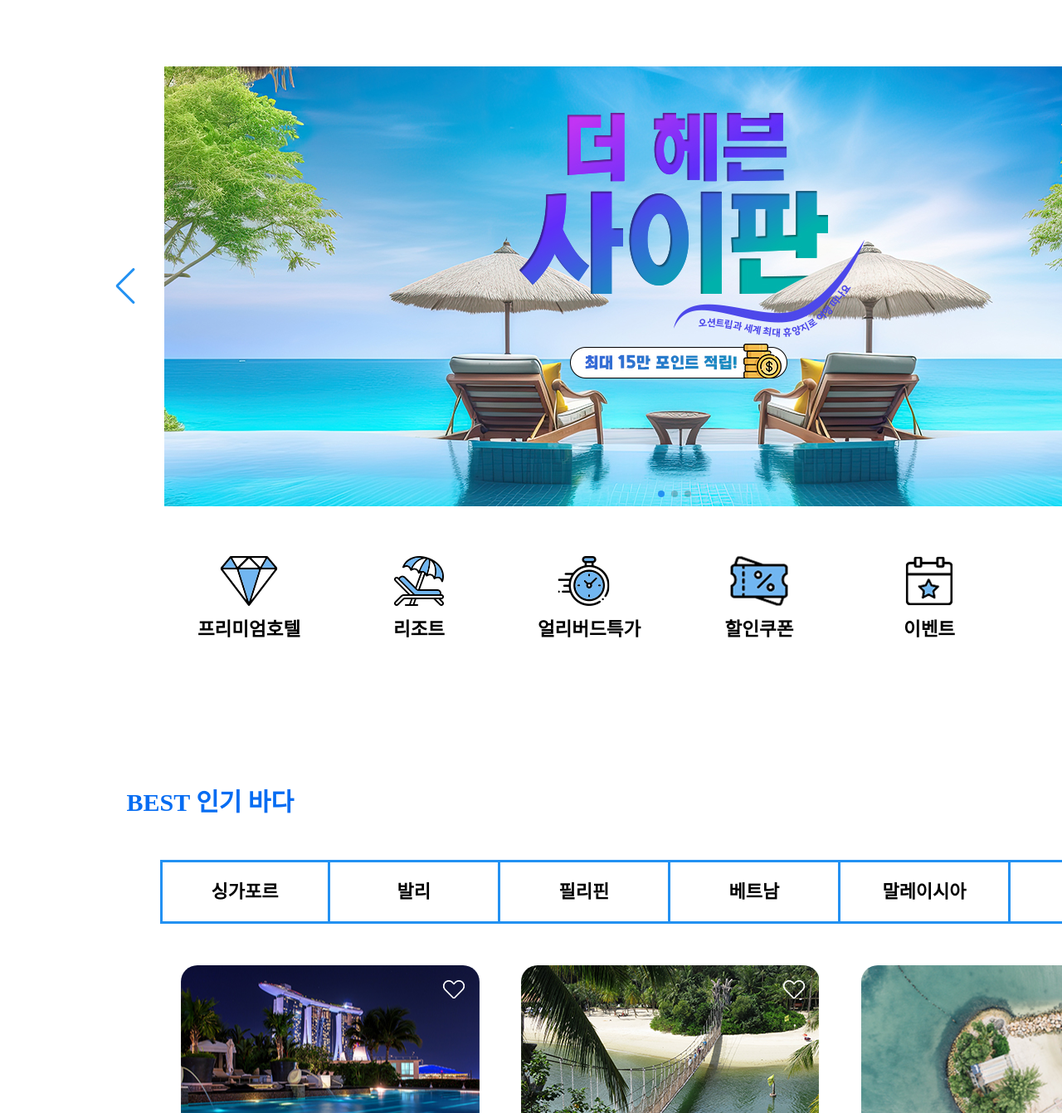
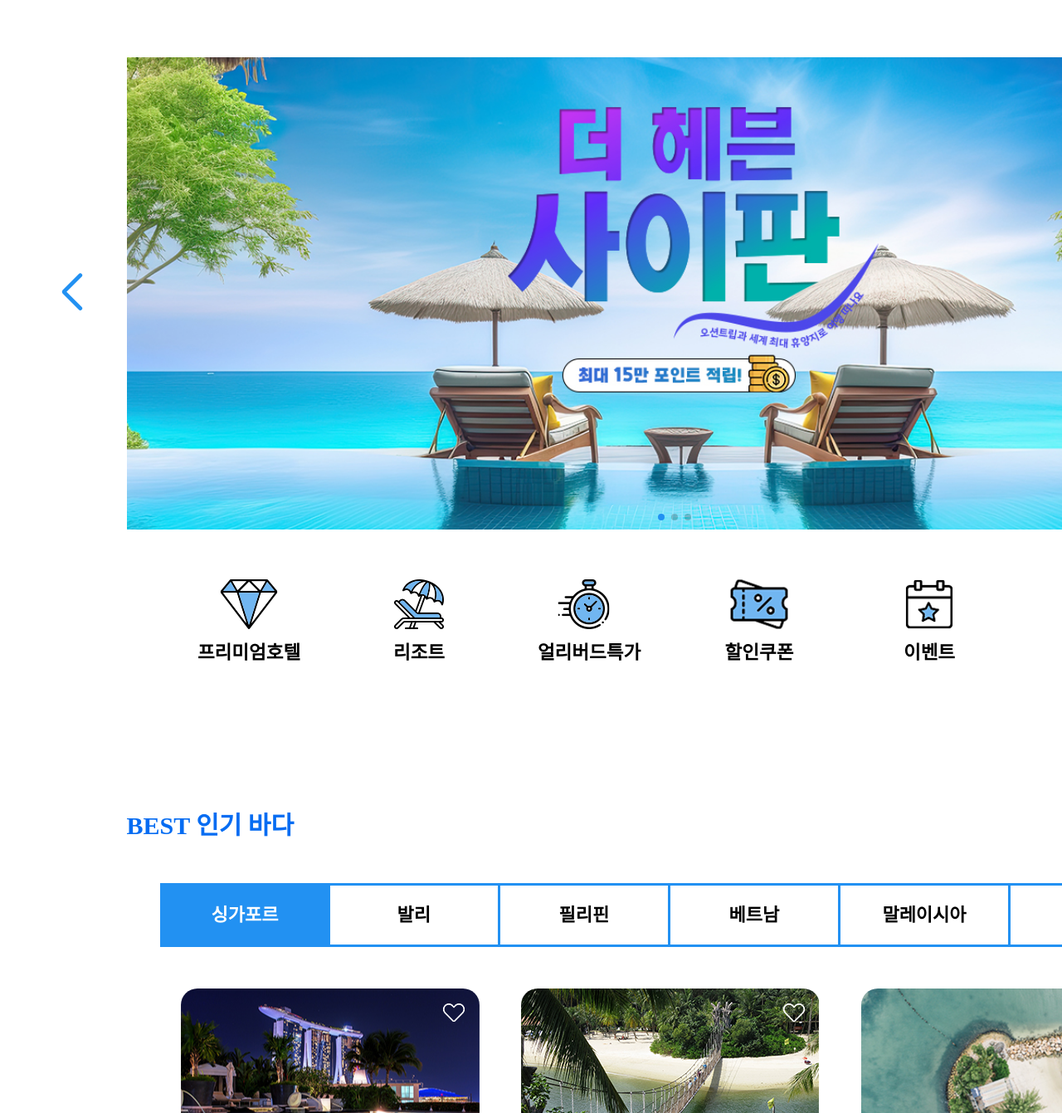
Before and after one commit to ogon38/oceantrip, a plain HTML site: page oversea.html in a window 1280 px wide. Shown: the part 1219-2560 px from the top of the page at 83% size. Drawn offline with nearby package versions, Linux system fonts and the light colour scheme; a web font is replaced by a local one.

Commit message:
Add files via upload

```diff
--- a/css/domestic.css
+++ b/css/domestic.css
@@ -16,7 +16,7 @@ img, video, iframe{
 body{
     font-family: 'SUITE Variable', sans-serif;
     font-size: 15px;
-    min-width: 1625px;
+    min-width: 1600px;
 }
 
 #main{
@@ -215,7 +215,6 @@ body{
 
     .swiper {
       width: 1230px;
-      padding: 0 70px !important;
       height: 100%;
     }
 
@@ -685,3 +684,12 @@ h5{
 .f_box p{
     font-weight: 100;
 }
+
+
+#arrow_relativ{width:1500px; margin:0 auto;
+  position:relative; margin-top: 200px;}
+  .card4_out{width:1320px; margin:0 auto;}
+  .card4_out_next{right:0;}
+  .card4_out_prev{left:0;}
+  .card4_out_next:after, .card4_out_prev:after{
+  font-size: 18px; font-weight:bold;}
--- a/css/oversea.css
+++ b/css/oversea.css
@@ -210,9 +210,9 @@ body{
   /* 슬라이드 */
 
 
+
     .swiper {
       width: 1230px;
-      padding: 0 70px !important;
       height: 100%;
     }
 
@@ -331,9 +331,10 @@ h5{
             color: white !important;
             cursor: pointer;
 		}
-		html ul.tabs li.active, html ul.tabs li.active a:hover  {
+		html ul.tabs li.active span, html ul.tabs li.active a:hover  {
 			 /*--Makes sure that the active tab does not listen to the hover properties--*/
 			background: #2291f2;
+            color: white;
 			/*--Makes the active tab look like it's connected with its content--*/
 		}
 
@@ -350,7 +351,7 @@ h5{
 
 
         .tab{
-            background-color: white !important;
+            background-color: white;
         }
         .active a{
             background-color: #2291f2 !important;
@@ -971,3 +972,12 @@ h5{
 .f_box p{
     font-weight: 100;
 }
+
+
+#arrow_relativ{width:1500px; margin:0 auto;
+    position:relative; margin-top: 69px;}
+    .card4_out{width:1320px; margin:0 auto;}
+    .card4_out_next{right:0;}
+    .card4_out_prev{left:0;}
+    .card4_out_next:after, .card4_out_prev:after{
+    font-size: 18px; font-weight:bold;}
--- a/js/oversea.js
+++ b/js/oversea.js
@@ -9,8 +9,8 @@
       clickable: true,
     },
     navigation: {
-      nextEl: ".swiper-button-next",
-      prevEl: ".swiper-button-prev",
+      nextEl: ".card4_out_next",
+      prevEl: ".card4_out_prev",
     },
   });
 
--- a/oversea.html
+++ b/oversea.html
@@ -2,7 +2,7 @@
 <html lang="ko">
 <head>
     <meta charset="UTF-8">
-    <meta name="viewport" content="width=1450px">
+    <meta name="viewport" content="width=1625px">
     <title>해외여행</title>
     <link rel="stylesheet" href="./css/oversea.css">
     <link href="https://cdn.jsdelivr.net/gh/sunn-us/SUITE/fonts/variable/woff2/SUITE-Variable.css" rel="stylesheet">
@@ -73,15 +73,18 @@
 
 
 <!-- Swiper -->
-<div class="swiper mySwiper banner">
+<div id="arrow_relativ">
+<div class="swiper mySwiper banner card4_out">
     <div class="swiper-wrapper">
         <div class="swiper-slide"><a href="#"><img src="./images/oversea/banner_sypan.jpg" alt="사이판배너"></a></div>
         <div class="swiper-slide"><a href="#"><img src="./images/oversea/banner_pack.jpg" alt="패키지배너"></a></div>
         <div class="swiper-slide"><a href="#"><img src="./images/oversea/banner_earlybird.jpg" alt="얼리버드배너"></a></div>
     </div>
-    <div class="swiper-button-next"></div>
-    <div class="swiper-button-prev"></div>
+
     <div class="swiper-pagination"></div>
+</div>
+<div class="swiper-button-next card4_out_next"></div>
+<div class="swiper-button-prev card4_out_prev"></div>
 </div>
 
     <!-- Swiper 끝 -->
```
Also changed, not shown: domestic.html (+7 -4 lines).
